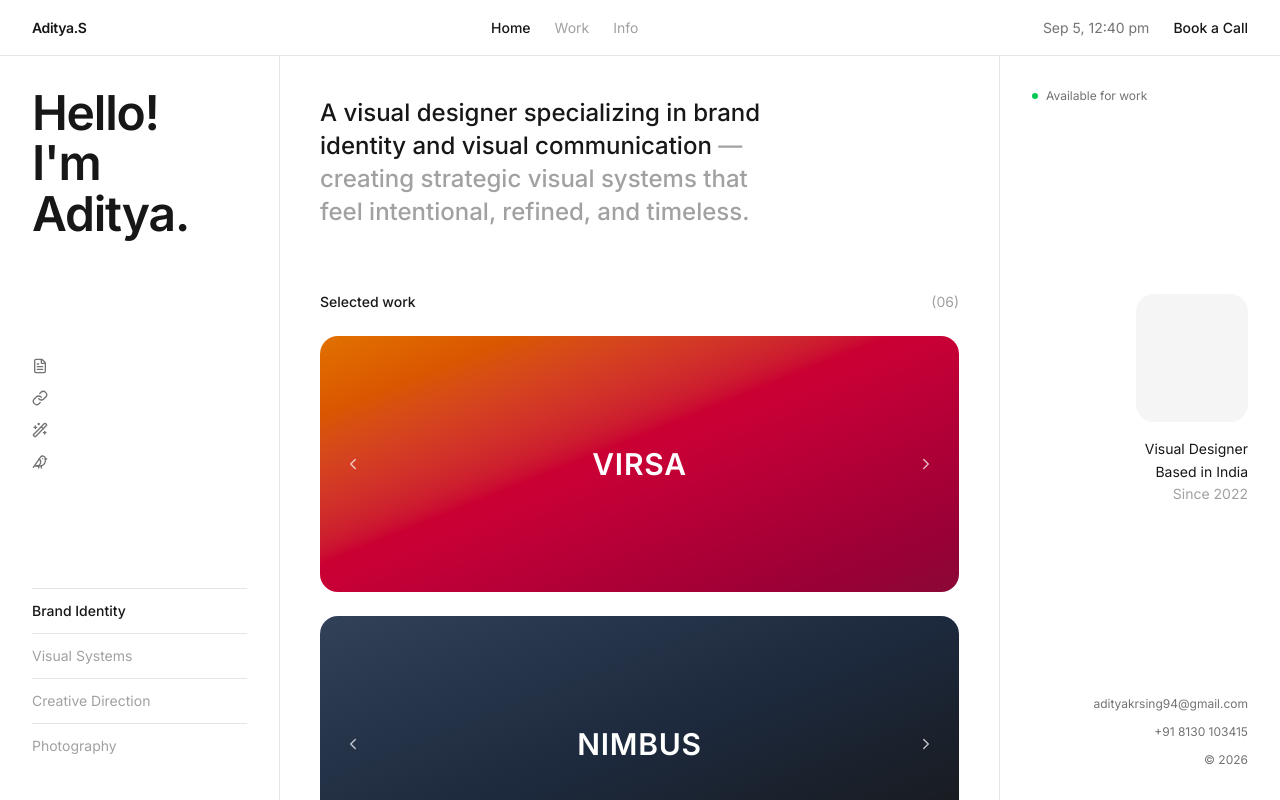
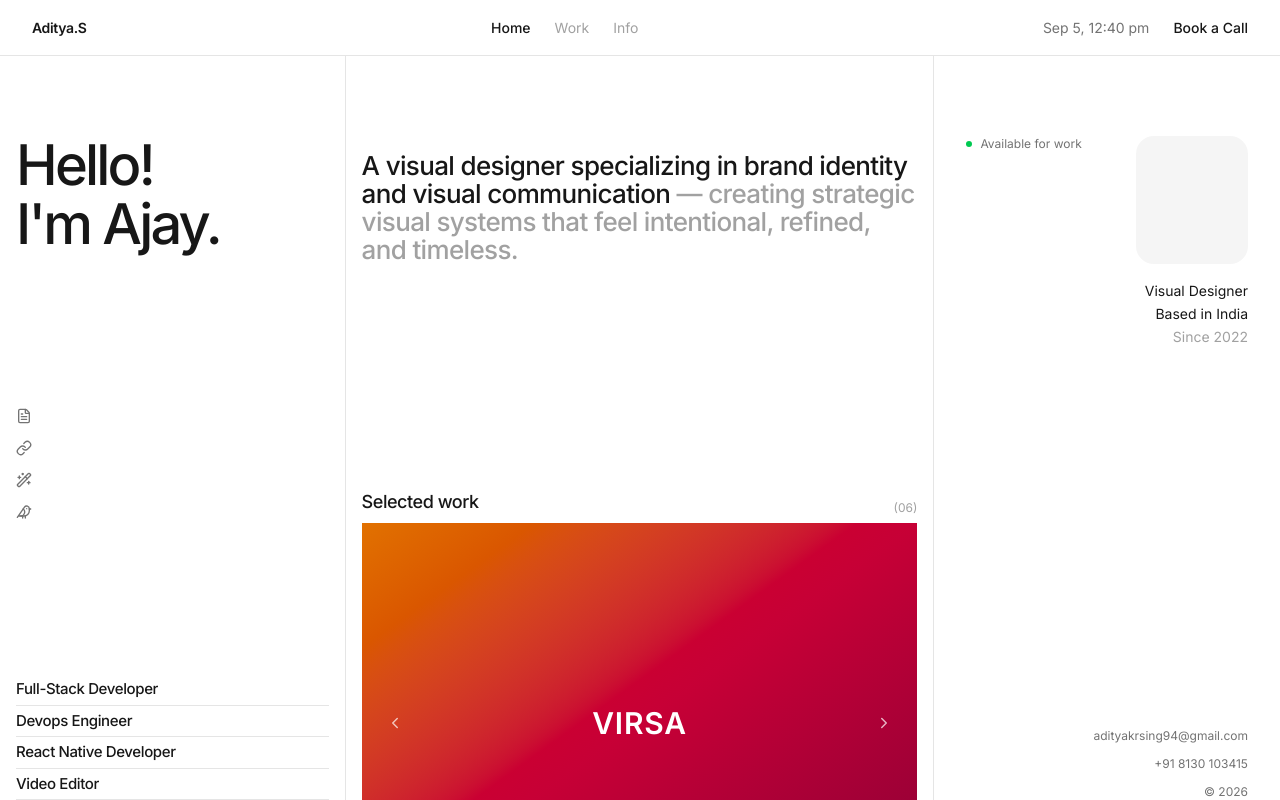
Before and after one commit to AjayRajNegi/profile, a Next.js app: page / in a window 1280 px wide. Built offline with nearby package versions, Linux system fonts and the light colour scheme.

Commit message:
middle part

```diff
--- a/components/WorkCard.tsx
+++ b/components/WorkCard.tsx
@@ -3,14 +3,18 @@ import { ChevronLeft, ChevronRight } from "lucide-react";
 type WorkCardProps = {
   title: string;
   gradient: string;
+  subTitle: string;
+  desc: string;
+  year: string;
 };
 
-const WorkCard = ({ title, gradient }: WorkCardProps) => {
+const WorkCard = ({ title, gradient, subTitle, desc, year }: WorkCardProps) => {
   return (
+    <div>
       <div
         role="group"
         aria-label={`${title} project preview`}
-      className={`relative flex h-64 items-center justify-center overflow-hidden rounded-2xl bg-gradient-to-br ${gradient} transition-transform duration-300 hover:scale-[1.01]`}
+        className={`relative flex h-100 items-center justify-center overflow-hidden rounded-none bg-linear-to-br ${gradient} transition-transform duration-300 hover:scale-[1.01]`}
       >
         {/* Swap this gradient for next/image once real project photography is ready, e.g.
        <Image src={`/work/${slug}.jpg`} alt={title} fill className="object-cover" /> */}
@@ -34,6 +38,16 @@ const WorkCard = ({ title, gradient }: WorkCardProps) => {
           <ChevronRight size={18} />
         </button>
       </div>
+      <div className="flex flex-row justify-between mt-1.5">
+        <div className="text-sm font-medium tracking-tight">
+          <span>{title}</span>:
+          <span className="text-muted-foreground ml-2">{subTitle}</span>
+        </div>
+        <div className="text-sm font-medium tracking-tight text-muted-foreground">
+          {year}
+        </div>
+      </div>
+    </div>
   );
 };
 
--- a/components/layout/LeftSidebar.tsx
+++ b/components/layout/LeftSidebar.tsx
@@ -20,19 +20,19 @@ const socialLinks: SocialLink[] = [
 ];
 
 const specialties: Specialty[] = [
-  { label: "Brand Identity", isActive: true },
-  { label: "Visual Systems", isActive: false },
-  { label: "Creative Direction", isActive: false },
-  { label: "Photography", isActive: false },
+  { label: "Full-Stack Developer", isActive: true },
+  { label: "Devops Engineer", isActive: true },
+  { label: "React Native Developer", isActive: true },
+  { label: "Video Editor", isActive: true },
 ];
 
 const LeftSidebar = () => {
   return (
-    <aside className="flex h-full w-[280px] shrink-0 flex-col justify-between overflow-hidden border-r border-neutral-200 px-8 py-8">
-      <h1 className="text-5xl font-semibold leading-[1.05] tracking-tight text-neutral-900">
+    <aside className="flex h-full w-[27%] shrink-0 flex-col justify-between overflow-hidden border-r border-neutral-200 p-4 py-0 pt-20">
+      <h1 className="text-[56px] font-medium leading-[1.05] tracking-tighter text-neutral-900">
         Hello!
         <br />
-        I&apos;m Aditya.
+        I&apos;m Ajay.
       </h1>
 
       <nav aria-label="Social links" className="flex flex-col gap-4">
@@ -54,8 +54,8 @@ const LeftSidebar = () => {
             key={specialty.label}
             className={
               specialty.isActive
-                ? "border-t border-neutral-200 py-3 text-sm font-medium text-neutral-900"
-                : "border-t border-neutral-200 py-3 text-sm text-neutral-400"
+                ? "border-b border-neutral-200 py-1 text-[15px] font-medium text-neutral-900 tracking-tight"
+                : "border-b border-neutral-200 py-1 text-[15px] text-neutral-400 tracking-tight"
             }
           >
             {specialty.label}
--- a/components/layout/MainContent.tsx
+++ b/components/layout/MainContent.tsx
@@ -3,54 +3,96 @@ import WorkCard from "../WorkCard";
 type WorkItem = {
   title: string;
   gradient: string;
+  subTitle: string;
+  desc: string;
+  year: string;
 };
 
 const workItems: WorkItem[] = [
-  { title: "Virsa", gradient: "from-amber-600 via-rose-700 to-rose-900" },
-  { title: "Nimbus", gradient: "from-slate-700 via-slate-800 to-neutral-900" },
+  {
+    title: "Virsa",
+    gradient: "from-amber-600 via-rose-700 to-rose-900",
+    subTitle: "Festival Identity",
+    desc: "",
+    year: "'24",
+  },
+  {
+    title: "Nimbus",
+    gradient: "from-slate-700 via-slate-800 to-neutral-900",
+    subTitle: "",
+    desc: "",
+    year: "'24",
+  },
   {
     title: "Kavaa",
     gradient: "from-emerald-600 via-emerald-800 to-neutral-900",
+    subTitle: "",
+    desc: "",
+    year: "'24",
   },
-  { title: "Ember", gradient: "from-orange-500 via-red-700 to-neutral-900" },
-  { title: "Loom", gradient: "from-indigo-600 via-indigo-800 to-neutral-900" },
-  { title: "Terra", gradient: "from-stone-500 via-stone-700 to-neutral-900" },
+  {
+    title: "Ember",
+    gradient: "from-orange-500 via-red-700 to-neutral-900",
+    subTitle: "",
+    desc: "",
+    year: "'24",
+  },
+  {
+    title: "Loom",
+    gradient: "from-indigo-600 via-indigo-800 to-neutral-900",
+    subTitle: "",
+    desc: "",
+    year: "'24",
+  },
+  {
+    title: "Terra",
+    gradient: "from-stone-500 via-stone-700 to-neutral-900",
+    subTitle: "",
+    desc: "",
+    year: "'24",
+  },
 ];
 
-const MainContent = () => {
+export default function () {
   return (
     <main className="h-full flex-1 overflow-y-auto border-r border-neutral-200 scrollbar-none [&::-webkit-scrollbar]:hidden">
-      <div className="flex flex-col gap-16 px-10 py-10">
-        <h2 className="max-w-md text-2xl font-medium leading-snug text-neutral-900">
+      <div className="p-4">
+        <div className="sticky top-0 z-0 pt-20 mb-2">
+          <div className="flex flex-col gap-16">
+            <h2 className="text-[26px] text-pretty font-medium tracking-tight leading-7 text-neutral-900">
               A visual designer specializing in brand identity and visual
               communication{" "}
               <span className="text-neutral-400">
-            — creating strategic visual systems that feel intentional, refined,
-            and timeless.
+                — creating strategic visual systems that feel intentional,
+                refined, and timeless.
               </span>
             </h2>
 
-        <section className="flex flex-col gap-6">
-          <div className="flex items-baseline justify-between text-sm">
-            <h3 className="font-medium text-neutral-900">Selected work</h3>
-            <span className="text-neutral-400">
+            <div className="flex items-end justify-between text-sm mt-40">
+              <h3 className="text-lg tracking-tight font-medium text-neutral-900">
+                Selected work
+              </h3>
+
+              <span className="text-[12px] text-neutral-400">
                 ({String(workItems.length).padStart(2, "0")})
               </span>
             </div>
+          </div>
+        </div>
 
-          <div className="flex flex-col gap-6 pb-16">
+        <div className="relative z-10 -mt-px flex flex-col gap-6 pb-16 bg-background">
           {workItems.map((item) => (
             <WorkCard
               key={item.title}
               title={item.title}
               gradient={item.gradient}
+              subTitle={item.subTitle}
+              desc={item.desc}
+              year={item.year}
             />
           ))}
         </div>
-        </section>
       </div>
     </main>
   );
-};
-
-export default MainContent;
+}
--- a/components/layout/RightSidebar.tsx
+++ b/components/layout/RightSidebar.tsx
@@ -11,9 +11,10 @@ const contactLinks: ContactLink[] = [
   { label: "+91 8130 103415", href: "tel:+918130103415" },
 ];
 
-const RightSidebar = () => {
+export default function RightSidebar() {
   return (
-    <aside className="flex h-full w-70 shrink-0 flex-col justify-between overflow-hidden px-8 py-8">
+    <aside className="flex h-full w-[27%] shrink-0 flex-col justify-between overflow-hidden p-8 pt-20 py-0">
+      <div className="flex flex-row justify-between items-start">
         <span className="flex w-fit items-center gap-2 text-xs text-neutral-500">
           <span
             className="h-1.5 w-1.5 rounded-full bg-green-500"
@@ -34,6 +35,7 @@ const RightSidebar = () => {
             <p className="text-neutral-400">Since 2022</p>
           </div>
         </div>
+      </div>
 
       <div className="flex flex-col items-end gap-3 text-right text-xs text-neutral-500">
         {contactLinks.map((link) => (
@@ -49,6 +51,4 @@ const RightSidebar = () => {
       </div>
     </aside>
   );
-};
-
-export default RightSidebar;
+}
```
Lines whose indentation alone changed are shown as unchanged.
